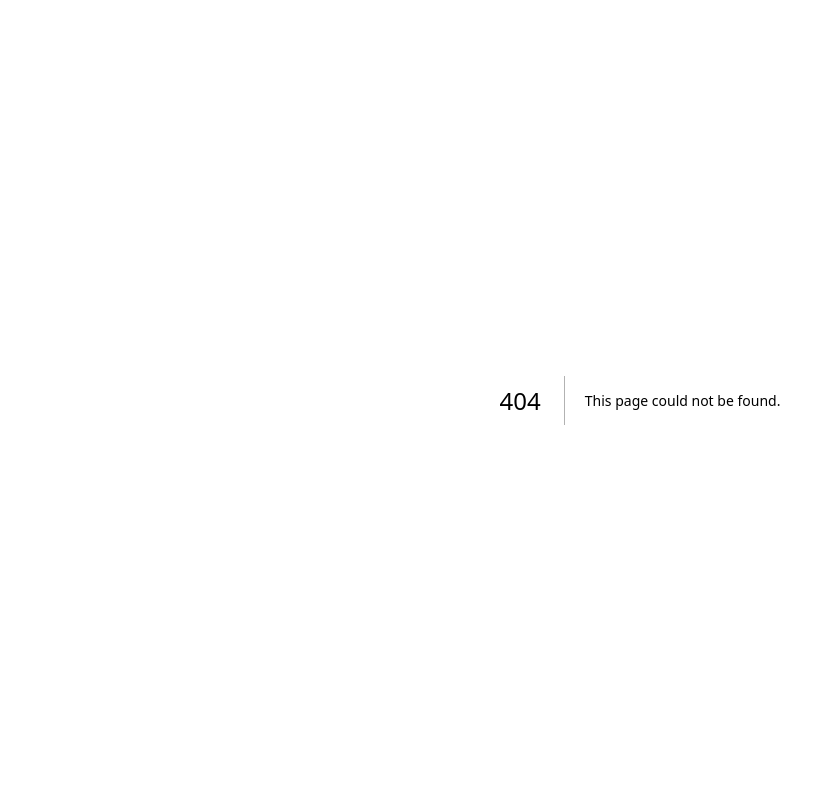
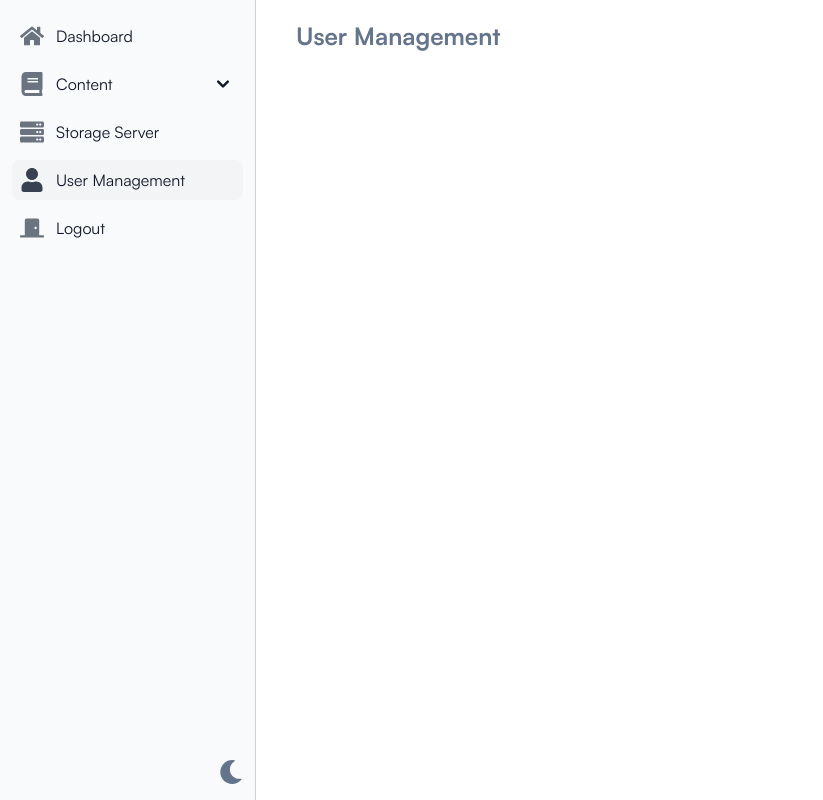
Before and after one commit to azzahradins/kyscms-js, a Next.js app: page /access in a window 1280 px wide. Before the commit this address had no page. Shown: the whole page, without its empty margins (0-823 px from the left). Built offline with nearby package versions, Linux system fonts and the light colour scheme.

Commit message:
(KY-CMSA-2307) Template user access

```diff
--- /dev/null
+++ b/app/(private)/access/page.tsx
@@ -0,0 +1,7 @@
+import { Title } from '@/components/Navigation/Title'
+
+export default function UserAccess (): React.ReactElement {
+  return <main className='wrapper'>
+    <Title value='User Management' className='mx-5 mt-4'/>
+  </main>
+}
--- a/components/Page/Sidebar.tsx
+++ b/components/Page/Sidebar.tsx
@@ -65,8 +65,9 @@ function Sidebar (): React.ReactElement {
                 Storage Server
               </Sb.Item>
               <Sb.Item
-                href="#"
-                icon={FaUser}>
+                href="/access"
+                icon={FaUser}
+                active={router[1] === 'access' ? true : undefined}>
                 User Management
               </Sb.Item>
               <Sb.Item
```
